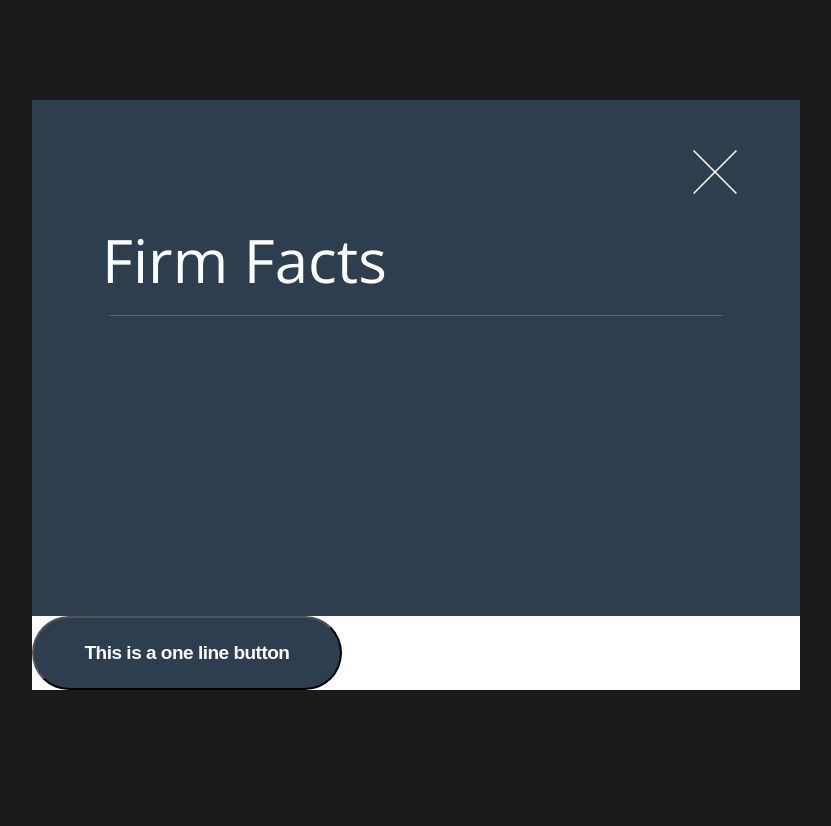
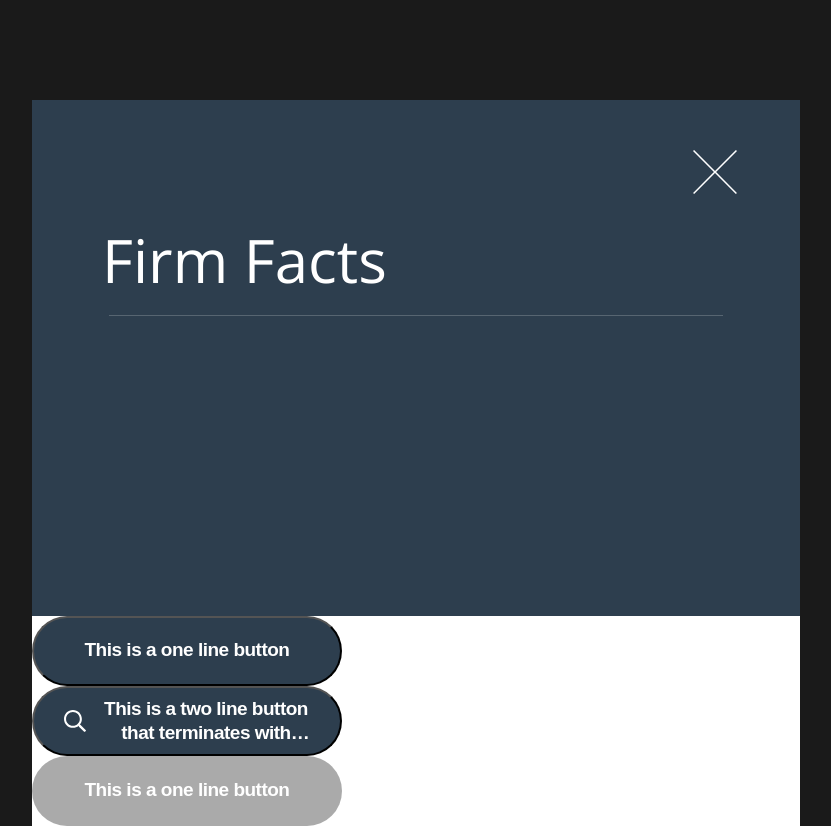
Before and after one commit to lhamadesign/teratalent-styling-challenge, a React (Vite) app: page / in a window 1280 px wide. Shown: the whole page, without its empty margins (224-1055 px from the left). Before the commit the page ends 800 px from the top, so only its background shows below. Built offline with nearby package versions, Linux system fonts and the light colour scheme.

Commit message:
button finished variants

```diff
--- a/src/components/Button/Button.scss
+++ b/src/components/Button/Button.scss
@@ -1,38 +1,70 @@
 @import "../../reset";
 
 .button {
-    max-width: 310px;
+    width: 310px;
+    height: 70px;
     border-radius: 70px;
-    padding: 23px 33px;
+    padding: 0px 30px;
     background-color: $color-primary;
     color: $color-light;
-    display: flex;
+    display: block;
     position: relative;
+    overflow: hidden;
 
-    &:hover {
+    &:disabled {
+        cursor: not-allowed;
+        background-color: $color-disabled;
+        border: none;
+    }
+
+    &:not(:disabled):hover {
         background-color: $color-highlight;
         border: solid 2px $color-light;
     }
 
-    &:disabled {
-        cursor: not-allowed;
-        background-color: $color-disabled;
-    }
-
-
     .button__text {
-        display: inline-block;
-        overflow: hidden;
-        text-overflow: clip;
-        white-space: nowrap;
-        width: 100%;
-        flex: 1;
         font: {
             size: 19px;
             weight: 600;
         }
         letter-spacing: -0.5px;
         line-height: 24px;
+        overflow: hidden;
     }
+}
 
+.button__default {
+    .button__text {
+        display: inline-block;
+        text-overflow: clip;
+        white-space: nowrap;
+        width: 100%;
+        flex: 1;
+    }
 }
+
+.button__icon {
+    .button__grid {
+        display: grid;
+        grid-template-columns: auto auto;
+        column-gap: 16px;
+        align-items: center;
+        overflow: hidden;
+        height: 48px;
+
+        .icon {
+            display: flex;
+            place-items: center;
+        }
+
+        .button__text {
+            overflow: hidden;
+            white-space: wrap;
+            text-overflow: ellipsis;
+            height: 100%;
+            display: -webkit-box;
+            -webkit-line-clamp: 2;
+            -webkit-box-orient: vertical;
+        }
+    }
+}
--- a/src/components/Button/Button.tsx
+++ b/src/components/Button/Button.tsx
@@ -1,18 +1,28 @@
+import React from "react"
 import "./Button.scss"
 
-interface ButtonProps {
+interface ButtonProps extends React.ButtonHTMLAttributes<HTMLButtonElement> {
   variant: "default" | "icon"
 }
 
 const Button = (props: ButtonProps) => {
-  const { variant } = props
+  const { variant, ...rest } = props
 
   return (
-    <button type="button" className={`button button__${variant}`}>
+    <button type="button" className={`button button__${variant}`} {...rest}>
       {variant === "default" && (
         <div className="button__text">This is a one line button</div>
       )}
-      {variant === "icon" && ""}
+      {variant === "icon" && (
+        <div className="button__grid">
+          <div className="icon">
+            <img src="../../public/search-icon.svg" />
+          </div>
+          <div className="button__text">
+            This is a two line button that terminates with (ellipsis)
+          </div>
+        </div>
+      )}
     </button>
   )
 }
--- a/src/components/FirmFactCard/FirmFactCard.tsx
+++ b/src/components/FirmFactCard/FirmFactCard.tsx
@@ -11,6 +11,8 @@ const FirmFactCard = (props: FirmFactCardProps) => {
   return (
     <div className={`card card-${variation}`}>
       <Button variant="default" />
+      <Button variant="icon" />
+      <Button variant="default" disabled />
     </div>
   )
 }
```
